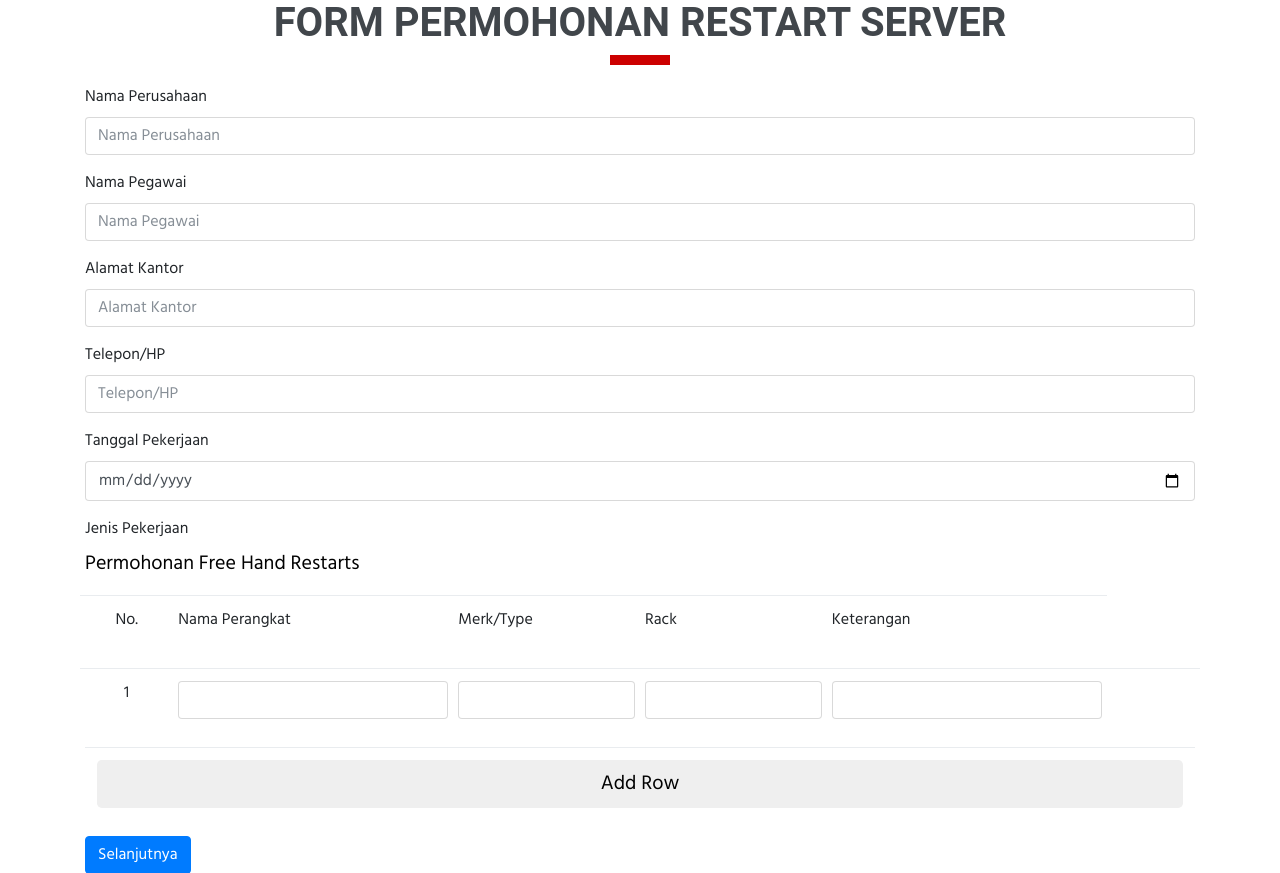
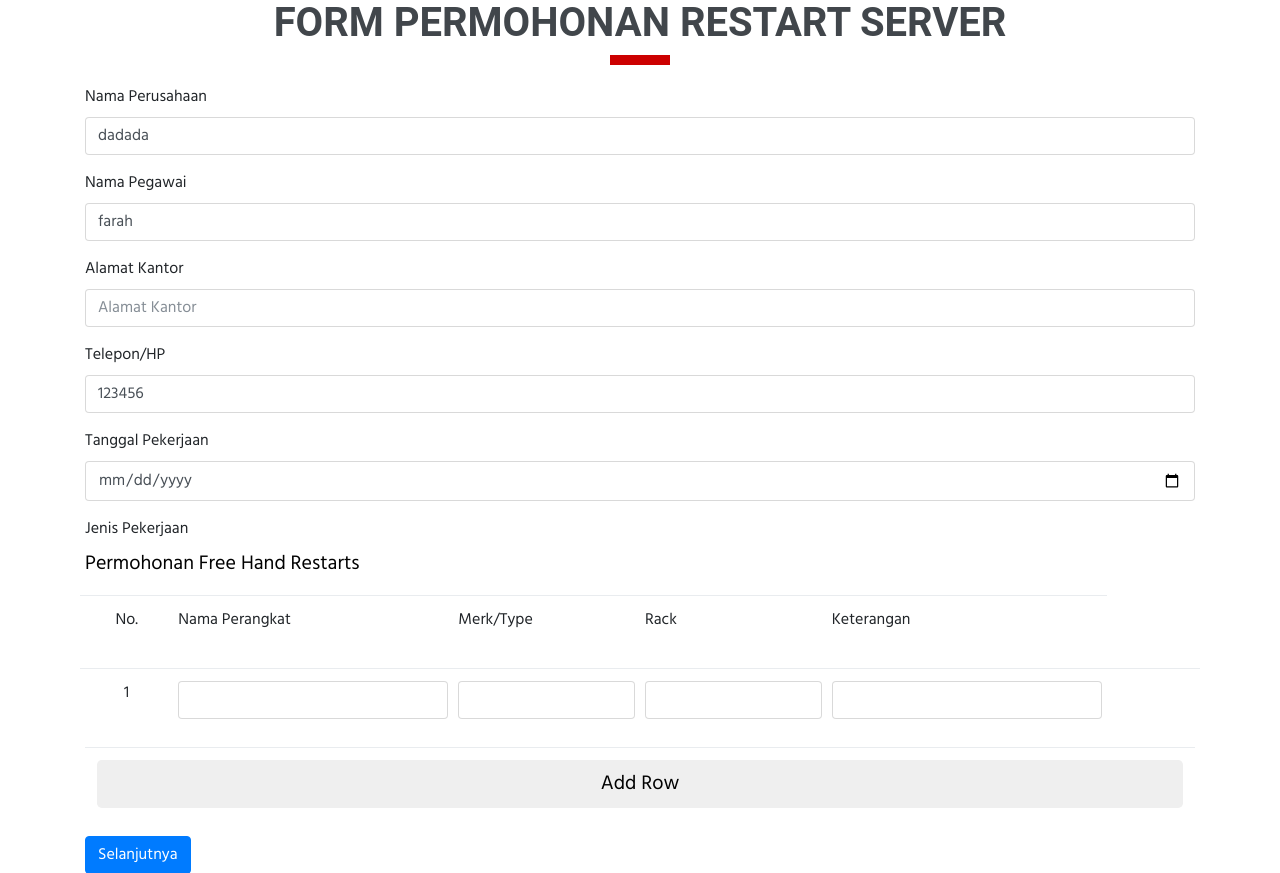
Before and after one commit to BabyCattleyaGP/web_mitraTelkom, a PHP site: page /request.php in a window 1280 px wide. Shown: the part 119-992 px from the top of the page. Run offline with PHP 8.4, Linux system fonts and the light colour scheme; a user stored in the database is signed in.

Commit message:
add session to request form

```diff
--- a/KP/Web/request.php
+++ b/KP/Web/request.php
@@ -1,3 +1,14 @@
+<?php
+include('logincust.php');
+	$username=$_SESSION['username'];
+	$name = $_SESSION['name'];
+	$category = $_SESSION['category'];
+	$company = $_SESSION['company'];
+	$notelp = $_SESSION['notelp'];
+	$email = $_SESSION['email'];
+	$address = $_SESSION['address'];
+?>
+
 <!DOCTYPE html>
 <html>
 <head>
@@ -93,11 +104,11 @@ function calculateGrandTotal() {
 		<form action="show-r.php" method="POST" name="frm" id="frm">
 		  	<div class="form-group">
 		    	<label for="company">Nama Perusahaan</label>
-		    	<input type="text" class="form-control" id="company" name="company" placeholder="Nama Perusahaan">
+		    	<input type="text" class="form-control" id="name" name="name" value="<?php echo $company ?>">
 		  	</div>
 		  	<div class="form-group">
 		    	<label for="name">Nama Pegawai</label>
-		    	<input type="text" class="form-control" id="name" name="name" placeholder="Nama Pegawai">
+		    	<input type="text" class="form-control" id="name" name="name" value="<?php echo $name ?>">
 		  	</div>
 		  	<div class="form-group">
 		    	<label for="address">Alamat Kantor</label>
@@ -105,7 +116,7 @@ function calculateGrandTotal() {
 		    </div>
 		  	<div class="form-group">
 		  		<label for="phone">Telepon/HP</label>
-		  		<input type="text" class="form-control" id="phone" name="phone" placeholder="Telepon/HP">
+		  		<input type="text" class="form-control" id="phone" name="phone" value="<?php echo $notelp ?>">
 		  	</div>
 		  	<div class="form-group">
 		  		<label>Tanggal Pekerjaan</label>
```
